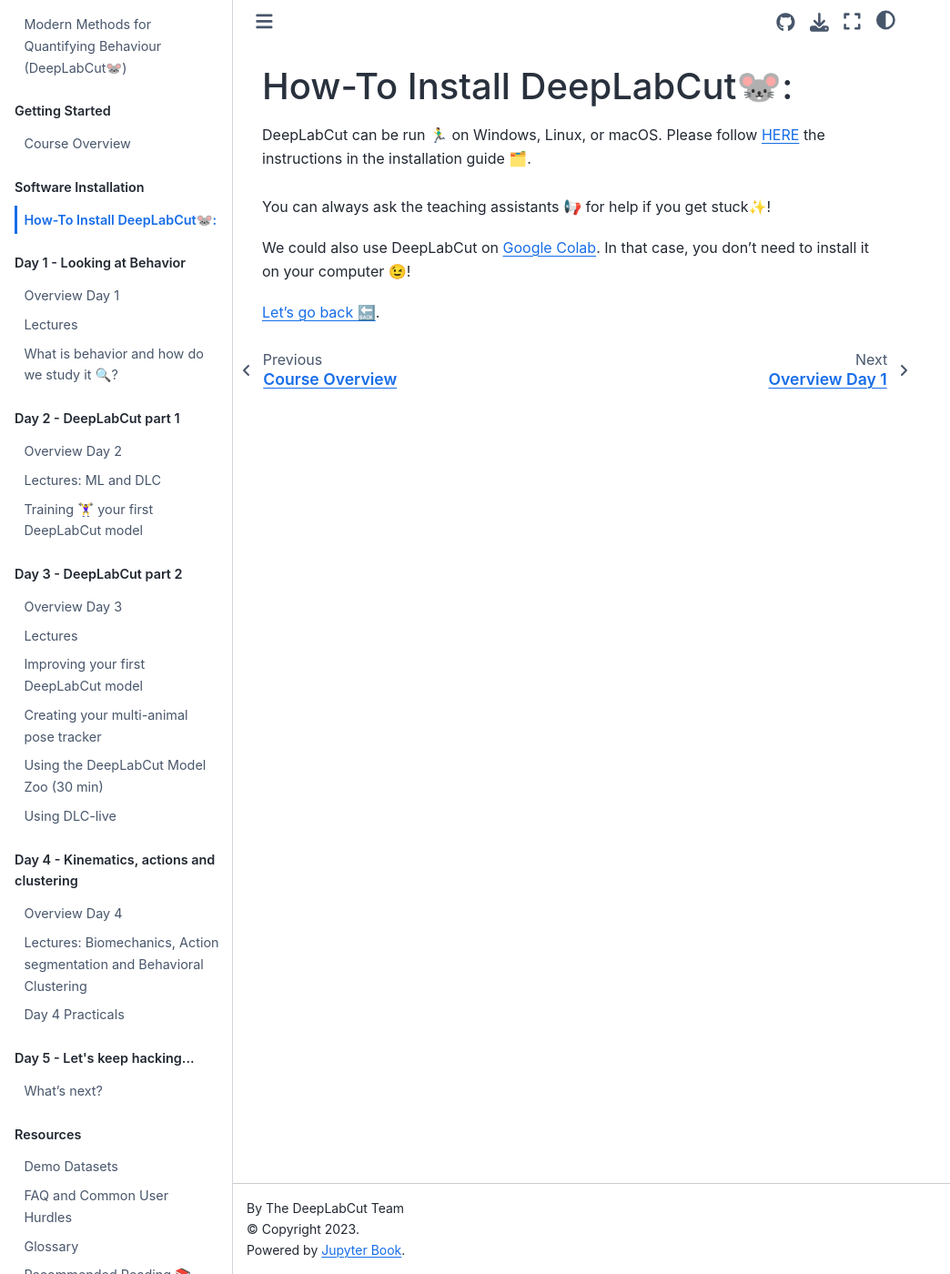
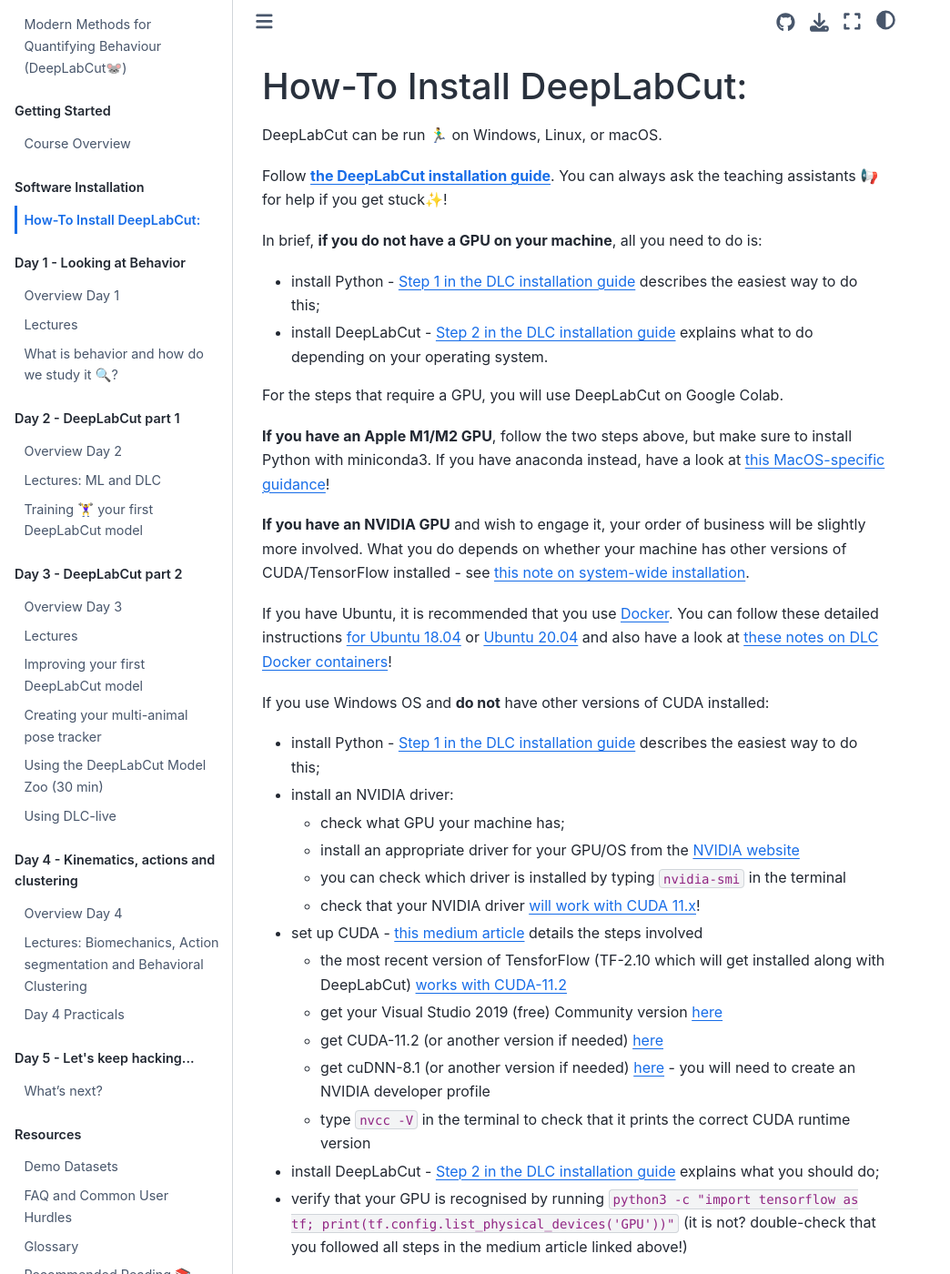
Before and after one commit to AlexEMG/DLC-Cajal-Course, a Jupyter Book: the page built from content/installation.md, in a window 1280 px wide and 1400 px high. Shown: the whole window at 91% size, without its empty margins (0-1044 px from the left). Built offline with Jupyter Book 1.0.4 settings and Sphinx 7.4.7 and the Sphinx Book theme 1.1.4, drawn with Linux system fonts in a browser that asks for light colours; some of the changed text lies outside the part shown.

Commit message:
Update installation.md (#57)
Co-authored-by: Alexander Mathis <alexander@deeplabcut.org>

```diff
--- a/content/installation.md
+++ b/content/installation.md
@@ -1,10 +1,46 @@
-(How-To-Install-DLC)=
-# How-To Install DeepLabCut🐭:
+# How-To Install DeepLabCut:
+
 DeepLabCut can be run 🏃‍♂️ on Windows, Linux, or macOS.
-Please follow [HERE](https://deeplabcut.github.io/DeepLabCut/content/installation.html) the instructions in the installation guide 🗂️.
-<br /><br />
+
+Follow <a href="https://deeplabcut.github.io/DeepLabCut/docs/installation.html" target="_ablank">**the DeepLabCut installation guide**</a>.
 You can always ask the teaching assistants 📢 for help if you get stuck✨!
 
-We could also use DeepLabCut on [Google Colab](https://colab.research.google.com/). In that case, you don't need to install it on your computer 😉!
+In brief, **if you do not have a GPU on your machine**, all you need to do is:
+- install Python - <a href="https://deeplabcut.github.io/DeepLabCut/docs/installation.html#step-1-you-need-to-have-python-installed" target="_blank">Step 1 in the DLC installation guide</a> describes the easiest way to do this;
+- install DeepLabCut - <a href="https://deeplabcut.github.io/DeepLabCut/docs/installation.html#step-2-please-use-our-supplied-conda-environment" target="_blank">Step 2 in the DLC installation guide</a> explains what to do depending on your operating system.
+
+For the steps that require a GPU, you will use DeepLabCut on Google Colab.
+
+**If you have an Apple M1/M2 GPU**, follow the two steps above, but make sure to install Python with miniconda3. If you have anaconda instead, have a look at <a href="https://deeplabcut.github.io/DeepLabCut/docs/recipes/installTips.html#deeplabcut-macos-m1-and-m2-chip-installation-environment-instructions" target="_blank">this MacOS-specific guidance</a>!
+
+**If you have an NVIDIA GPU** and wish to engage it, your order of business will be slightly more involved. What you do depends on whether your machine has other versions of CUDA/TensorFlow installed - see <a href="https://deeplabcut.github.io/DeepLabCut/docs/installation.html#system-wide-considerations" target="_blank">this note on system-wide installation</a>.
+
+If you have Ubuntu, it is recommended that you use <a href="https://hub.docker.com/r/deeplabcut/deeplabcut" target="_blank">Docker</a>. You can follow these detailed instructions <a href="https://deeplabcut.github.io/DeepLabCut/docs/recipes/installTips.html#installation-on-ubuntu-18-04-lts" target="_blank">for Ubuntu 18.04</a> or <a href="https://deeplabcut.github.io/DeepLabCut/docs/recipes/installTips.html#installation-on-ubuntu-20-04-lts" target="_blank">Ubuntu 20.04</a> and also have a look at <a href="https://deeplabcut.github.io/DeepLabCut/docs/docker.html" target="_blank">these notes on DLC Docker containers</a>!
+
+If you use Windows OS and **do not** have other versions of CUDA installed:
+- install Python - <a href="https://deeplabcut.github.io/DeepLabCut/docs/installation.html#step-1-you-need-to-have-python-installed" target="_blank">Step 1 in the DLC installation guide</a> describes the easiest way to do this;
+- install an NVIDIA driver:
+    - check what GPU your machine has;
+    - install an appropriate driver for your GPU/OS from the <a href="https://www.nvidia.com/download/index.aspx" target="_blank">NVIDIA website</a>
+    - you can check which driver is installed by typing `nvidia-smi` in the terminal
+    - check that your NVIDIA driver <a href="https://docs.nvidia.com/deploy/cuda-compatibility/index.html#minor-version-compatibility" target="_blank">will work with CUDA 11.x</a>!
+- set up CUDA - <a href="https://medium.com/analytics-vidhya/installing-cuda-and-cudnn-on-windows-d44b8e9876b5" target="_blank">this medium article</a> details the steps involved
+    - the most recent version of TensforFlow (TF-2.10 which will get installed along with DeepLabCut) <a href="" target="_blank">works with CUDA-11.2</a>
+    - get your Visual Studio 2019 (free) Community version <a href="https://my.visualstudio.com/Downloads?q=visual%20studio%202019&wt.mc_id=o~msft~vscom~older-downloads" target="_blank">here</a>
+    - get CUDA-11.2 (or another version if needed) <a href="https://developer.nvidia.com/cuda-toolkit-archive" target="_blank">here</a>
+    - get cuDNN-8.1 (or another version if needed) <a href="https://developer.nvidia.com/rdp/cudnn-archive" target="_blank">here</a> - you will need to create an NVIDIA developer profile
+    - type `nvcc -V` in the terminal to check that it prints the correct CUDA runtime version
+- install DeepLabCut - <a href="https://deeplabcut.github.io/DeepLabCut/docs/installation.html#step-2-please-use-our-supplied-conda-environment" target="_blank">Step 2 in the DLC installation guide</a> explains what you should do;
+- verify that your GPU is recognised by running `python3 -c "import tensorflow as tf; print(tf.config.list_physical_devices('GPU'))"` (it is not? double-check that you followed all steps in the medium article linked above!)
+
+If you use Windows OS and **do** have other versions of CUDA installed:
+- install Python - <a href="https://deeplabcut.github.io/DeepLabCut/docs/installation.html#step-1-you-need-to-have-python-installed" target="_blank">Step 1 in the DLC installation guide</a> describes the easiest way to do this;
+- install DeepLabCut - <a href="https://deeplabcut.github.io/DeepLabCut/docs/installation.html#step-2-please-use-our-supplied-conda-environment" target="_blank">Step 2 in the DLC installation guide</a> explains what you should do;
+- add the TF2.10-compatible CUDA toolkit to your new DLC conda environment by running `conda install -c conda-forge cudatoolkit=11.2 cudnn=8.1.0`
+- verify that your GPU is recognised by running `python3 -c "import tensorflow as tf; print(tf.config.list_physical_devices('GPU'))"`
+
+Something gone awry? Check out these <a href="https://deeplabcut.github.io/DeepLabCut/docs/installation.html#troubleshooting" target="_blank">troubleshooting tips</a> and reach out to teaching assistants!
+
+You could also use DeepLabCut on [Google Colab](https://colab.research.google.com/). In that case, you don't need to install it on your computer 😉!
 
 [Let's go  back 🔙](../README.md).
```
